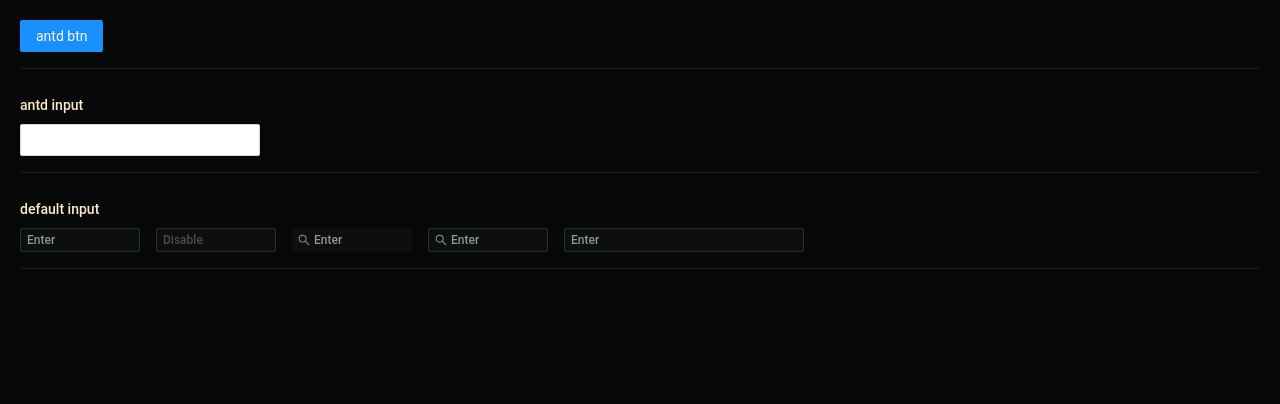
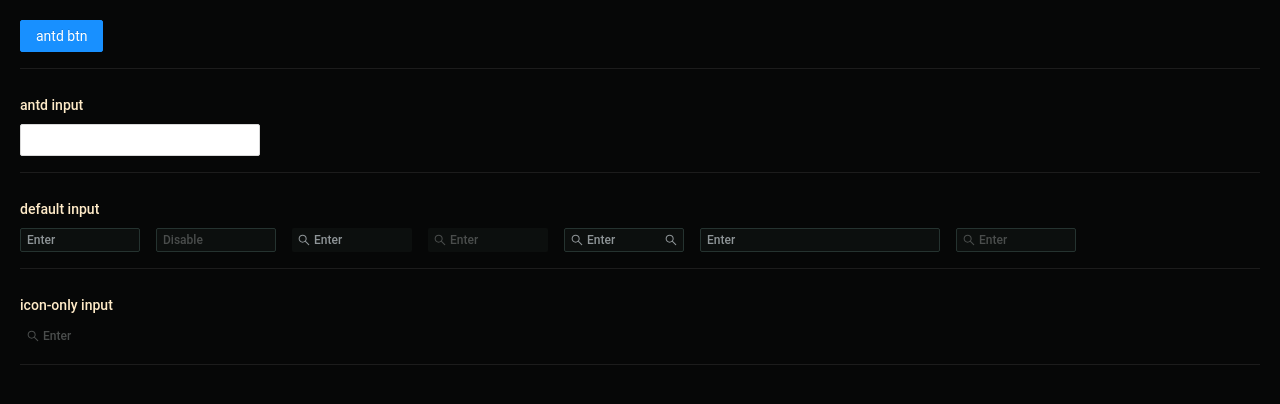
Before and after one commit to chenhui996/frc-ui-pro, a React (Create React App) app: page / in a window 1280 px wide. Shown: the top 404 px of the page. Built offline with nearby package versions, Linux system fonts and the light colour scheme.

Commit message:
fix: input -> style -> allowClear | disabled | ...

```diff
--- a/src/components/input/_style.scss
+++ b/src/components/input/_style.scss
@@ -29,7 +29,7 @@
     // disabled
     $input-background-disabled,
     $input-color-disabled,
-    $input-border-disabled,
+    $input-border-disabled
   );
   // children: 复数
   .ant-input {
@@ -45,25 +45,6 @@
       outline: 0;
     }
   }
-  // &.disabled,
-  // &[disabled] {
-  //   cursor: not-allowed;
-  //   font-weight: $input-font-weight;
-  //   @include inpput-style(
-  //     // normal
-  //     $input-background,
-  //     $words-disable,
-  //     $input-border,
-  //     // hover
-  //     $input-background,
-  //     $words-disable,
-  //     $input-border,
-  //     // focus
-  //     $words-disable,
-  //     $input-border,
-  //     $input-border
-  //   );
-  // }
 }
 
 // no border
@@ -86,11 +67,11 @@
     // disabled
     $input-background-disabled,
     $input-color-disabled,
-    none,
+    none
   );
 }
 
-// 前 icon
+// 后 icon
 .ant-input-suffix {
   position: absolute;
   top: 50%;
@@ -103,13 +84,16 @@
 // normal working
 .frc-input-enter {
   color: $words-normal !important;
+  .ant-input {
+    color: $words-normal !important;
+  }
   &:focus {
     color: $input-color-focus !important;
   }
 }
 
 // search working
-.frc-input-allowClear.frc-input-enter {
+.frc-input-prefix.frc-input-enter {
   .ant-input {
     color: $input-color-focus !important;
   }
@@ -118,3 +102,25 @@
 .frc-input-search-focus {
   border: $input-border-focus;
 }
+
+// icon-only
+.frc-input.frc-input-icon-only {
+  @include input-style(
+    // normal
+    $input-background-icon-only,
+    $input-color-icon-only,
+    $input-border-icon-only,
+    // hover
+    $input-background-icon-only-hover,
+    $input-color-icon-only-hover,
+    $input-border-icon-only-hover,
+    // focus
+    $input-background-icon-only-focus,
+    $input-color-icon-only-focus,
+    $input-border-icon-only-focus,
+    // disabled
+    $input-background-icon-only-disabled,
+    $input-color-icon-only-disabled,
+    $input-border-icon-only-disabled
+  );
+}
--- a/src/components/input/input.tsx
+++ b/src/components/input/input.tsx
@@ -2,8 +2,10 @@ import React, {FC, useState} from 'react'
 import classNames from 'classnames'
 import Input, {InputProps} from 'antd/es/input'
 
+type InputType = 'default' | 'icon-only'
 interface BaseInputProps {
   loading?: boolean
+  type?: InputType
 }
 
 export type FRCInputProps = InputProps & BaseInputProps
@@ -13,35 +15,44 @@ export const FRCInput: FC<FRCInputProps> = (props) => {
 
   const {
     className,
-    bordered = true,
-    allowClear,
+    bordered,
+    prefix,
+    loading,
+    type,
     onKeyDown,
-    loading,
     ...restProps
   } = props
   // // btn, btn-lg, btn-primary
   const classes = classNames('frc-input', className, {
     [`frc-input-no-border`]: !bordered,
     [`frc-input-enter`]: keyDownEnter,
-    [`frc-input-allowClear`]: allowClear,
+    [`frc-input-prefix`]: prefix,
+    [`frc-input-${type}`]: type,
   })
 
   let options = {
     className: classes,
     ...restProps,
     bordered,
-    allowClear,
+    prefix,
+    loading,
+    type,
     onKeyDown: (e: any) => {
       onKeyDown && onKeyDown(e)
       if (e.code === 'Enter') {
         setKeyDownEnter(true)
       }
     },
-    loading
   }
 
   // main
   return <Input {...options} />
 }
 
+// normal
+FRCInput.defaultProps = {
+  bordered: true,
+  // type: 'default',
+}
+
 export default FRCInput
--- a/src/pages/InputPage.tsx
+++ b/src/pages/InputPage.tsx
@@ -10,7 +10,7 @@ const ButtonPage = () => {
       <Divider style={{backgroundColor: '#1e1e1e', height: 1, marginTop: 16}} />
 
       <h3>antd input</h3>
-      <Input allowClear  style={{marginRight: 16, width: 240}} />
+      <Input allowClear style={{marginRight: 16, width: 240}} />
 
       <Divider style={{backgroundColor: '#1e1e1e', height: 1, marginTop: 16}} />
 
@@ -32,9 +32,44 @@ const ButtonPage = () => {
         placeholder="Enter"
         style={{marginRight: 16}}
         allowClear
+        bordered={false}
+        disabled
       />
 
-      <FRCInput placeholder="Enter" style={{marginRight: 16, width: 240}} />
+      <FRCInput
+        prefix={<SearchOutlined />}
+        suffix={<SearchOutlined />}
+        placeholder="Enter"
+        style={{marginRight: 16}}
+        allowClear
+      />
+
+      <FRCInput
+        placeholder="Enter"
+        style={{marginRight: 16, width: 240}}
+        allowClear
+      />
+
+      <FRCInput
+        prefix={<SearchOutlined />}
+        placeholder="Enter"
+        style={{marginRight: 16}}
+        allowClear
+        disabled
+      />
+
+      <Divider style={{backgroundColor: '#1e1e1e', height: 1, marginTop: 16}} />
+
+      <h3>icon-only input</h3>
+
+      <FRCInput
+        type="icon-only"
+        prefix={<SearchOutlined />}
+        placeholder="Enter"
+        style={{marginRight: 16}}
+        allowClear
+        disabled
+      />
 
       <Divider style={{backgroundColor: '#1e1e1e', height: 1, marginTop: 16}} />
 
--- a/src/styles/_mixin.scss
+++ b/src/styles/_mixin.scss
@@ -113,22 +113,37 @@
   $disabled-color,
   $disabled-border
 ) {
+  background: $background;
+  color: $color;
+  border: $border;
+
+  .anticon.ant-input-clear-icon-has-suffix,
+  &.anticon.ant-input-clear-icon-has-suffix,
+  .anticon.ant-input-clear-icon {
+    color: $color;
+    font-size: 10px;
+  }
   &::-webkit-input-placeholder {
     color: $color;
   }
   ::-webkit-input-placeholder {
     color: $color;
   }
-  background: $background;
-  color: $color;
-  border: $border;
   &:hover {
+    .anticon.ant-input-clear-icon-has-suffix,
+    &.anticon.ant-input-clear-icon-has-suffix,
+    .anticon.ant-input-clear-icon {
+      color: $hover-color;
+    }
     color: $hover-color;
     background: $hover-background;
     border: $hover-border !important;
   }
   &.ant-input-affix-wrapper-focused,
   &:focus {
+    .anticon.ant-input-clear-icon-has-suffix,
+    &.anticon.ant-input-clear-icon-has-suffix,
+    .anticon.ant-input-clear-icon,
     .ant-input-prefix,
     .ant-input-suffix {
       color: $words-normal !important;
@@ -137,12 +152,18 @@
     color: $focus-color;
     outline: 0;
   }
+  &.ant-input-affix-wrapper-disabled,
   &.disabled,
   &[disabled] {
     color: $disabled-color;
     background: $disabled-background;
     border: $disabled-border !important;
+    // follow
     &::-webkit-input-placeholder {
+      color: $disabled-color;
+    }
+    // deep
+    ::-webkit-input-placeholder {
       color: $disabled-color;
     }
   }
--- a/src/styles/_variables.scss
+++ b/src/styles/_variables.scss
@@ -230,25 +230,43 @@ $btn-background-link-active:  transparent  !default;
 
 //input
 
-$input-padding-y:                       0px !default;
-$input-padding-x:                       6px !default;
-$input-font-family:                     $font-family-base !default;
-$input-font-size:                       $font-size-base !default;
-$input-font-weight:                     500 !default;
-$input-line-height:                     22px !default;
-$input-border-radius:                   $border-radius !default;
+$input-padding-y:                          0px !default;
+$input-padding-x:                          6px !default;
+$input-font-family:                        $font-family-base !default;
+$input-font-size:                          $font-size-base !default;
+$input-font-weight:                        500 !default;
+$input-line-height:                        22px !default;
+$input-border-radius:                      $border-radius !default;
 
-$input-background:                      #0C0F0E !default;
-$input-color:                           $words-supporting !default;
-$input-border:                          1px solid $basic-btn !default;
+$input-background:                         #0C0F0E !default;
+$input-color:                              $words-supporting !default;
+$input-border:                             1px solid $basic-btn !default;
 
-$input-background-hover:                $btn-hover !default;
+$input-background-hover:                   $btn-hover !default;
 
-$input-color-focus:                     $words-high-light !default;
-$input-border-focus:                    1px solid $words-high-light !default;
+$input-color-focus:                        $words-high-light !default;
+$input-border-focus:                       1px solid $words-high-light !default;
 
-$input-background-disabled:             $input-background !default;
-$input-color-disabled:                  $words-disable !default;
-$input-border-disabled:                 $input-border !default;
+$input-background-disabled:                $input-background !default;
+$input-color-disabled:                     $words-disable !default;
+$input-border-disabled:                    $input-border !default;
+
+// icon-only
+// normal
+$input-background-icon-only:               transparent !default;
+$input-color-icon-only:                    $words-normal !default;
+$input-border-icon-only:                   1px solid transparent !default;
+// hover
+$input-background-icon-only-hover:         $input-background-hover !default;
+$input-color-icon-only-hover:              $words-normal !default;
+$input-border-icon-only-hover:             1px solid $input-background-hover !default;
+// focus
+$input-background-icon-only-focus:         $input-background !default;
+$input-color-icon-only-focus:              $input-color-focus !default;
+$input-border-icon-only-focus:             1px solid $input-color-focus !default;
+// disabled
+$input-background-icon-only-disabled:      $input-background-icon-only !default;
+$input-color-icon-only-disabled:           $input-color-disabled !default;
+$input-border-icon-only-disabled:          1px solid transparent !default;
 
 // ----------------------------------------------------------------
```
